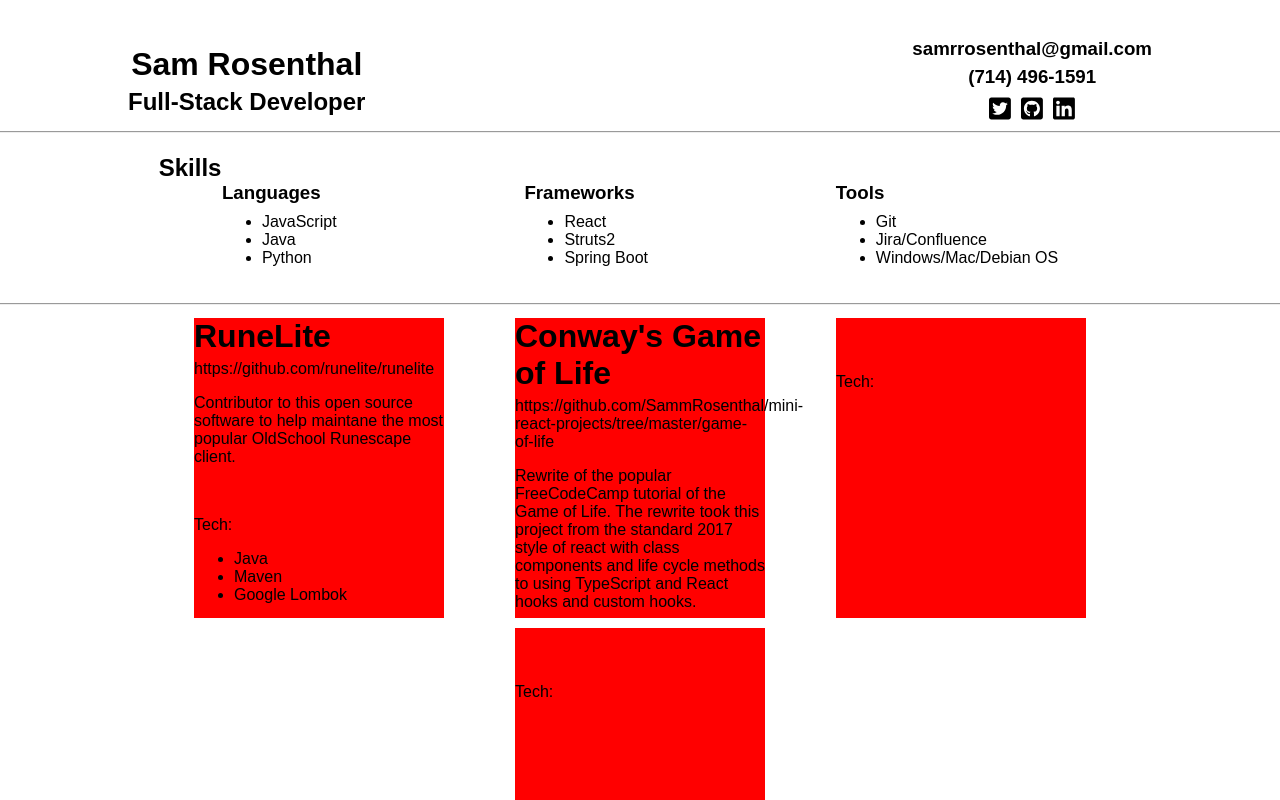
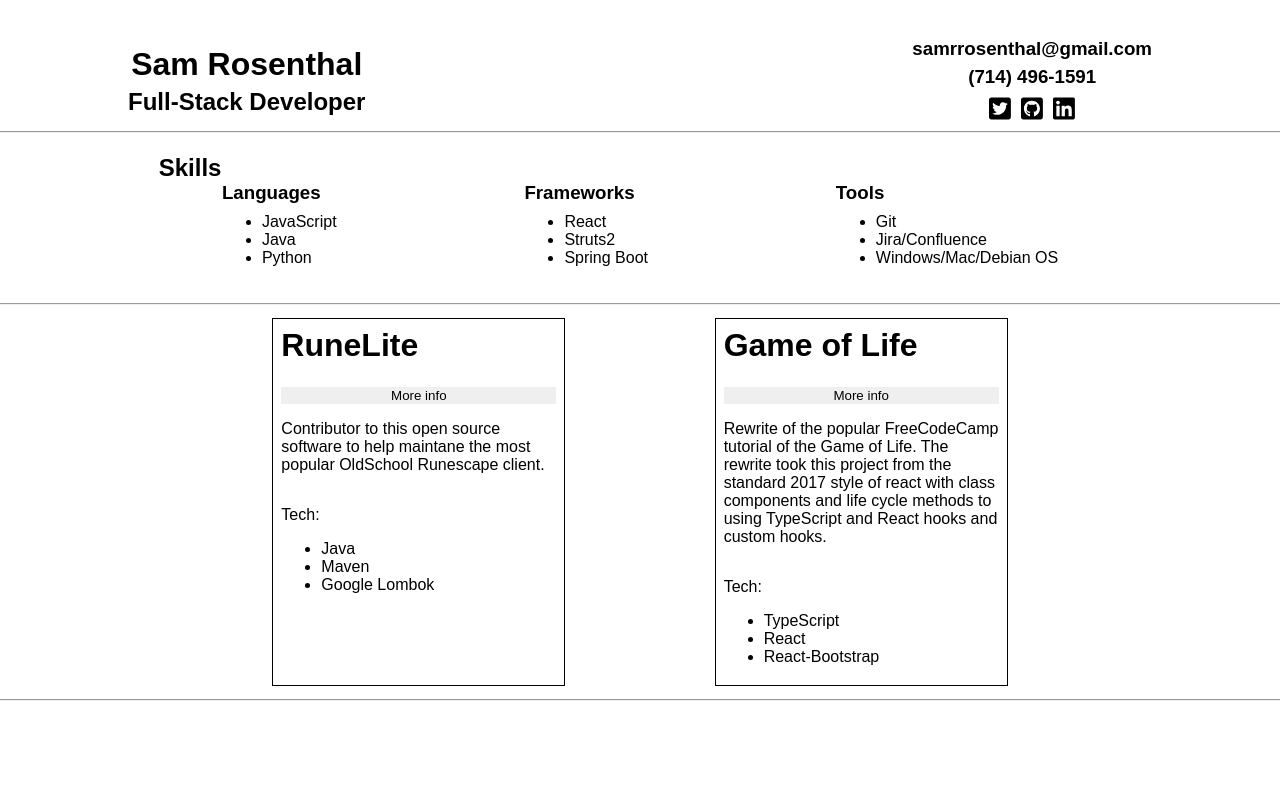
Before and after one commit to SammRosenthal/samrosenthal.github.io, a React (Create React App) app: page / in a window 1280 px wide. Shown: the top 800 px of the page. Built offline with nearby package versions, Linux system fonts and the light colour scheme; a web font is replaced by a local one.

Commit message:
add styling for the project cards

```diff
--- a/src/components/projects/Projects.js
+++ b/src/components/projects/Projects.js
@@ -13,14 +13,12 @@
         tech={["Java", "Maven", "Google Lombok"]}
       />
       <Project
-        title="Conway's Game of Life"
+        title="Game of Life"
         linkName="react-projects/GameOfLife"
         link="https://github.com/SammRosenthal/mini-react-projects/tree/master/game-of-life"
         desc="Rewrite of the popular FreeCodeCamp tutorial of the Game of Life. The rewrite took this project from the standard 2017 style of react with class components and life cycle methods to using TypeScript and React hooks and custom hooks."
         tech={["TypeScript", "React", "React-Bootstrap"]}
       />
-      <Project />
-      <Project />
     </div>
   );
 };
--- a/src/components/projects/project/Project.js
+++ b/src/components/projects/project/Project.js
@@ -1,4 +1,5 @@
-import React, { FunctionComponent } from "react";
+import React from "react";
+import Button from "react-bootstrap/Button";
 import "./project.css";
 
 /*
@@ -13,9 +14,11 @@
   return (
     <div className="projectContainer">
       <h1>{props.title}</h1>
-      <a>{props.link}</a>
+      &nbsp;{" "}
+      <Button className="customButton">
+        <a href={props.link}>More info</a>
+      </Button>
       <p id="description">{props.desc}</p>
-      <br />
       <div id="tech">
         <p>Tech:</p>
         <ul>
--- a/src/components/projects/project/project.css
+++ b/src/components/projects/project/project.css
@@ -1,6 +1,20 @@
 .projectContainer {
-    background-color: red;
-    height: 300px;
-    width: 250px;
+    border: 1px solid black;
+    height: 350px;
+    width: 275px;
     margin: 5px;
+    padding: 8px;
+    overflow: hidden;
+    display: flex;
+    flex-direction: column;
+    text-justify: space-evenly;
 }
+
+.customButton {
+    border: none;
+    background-color: none;
+}
+
+.projectContainer a {
+    text-decoration: none;
+}
```
